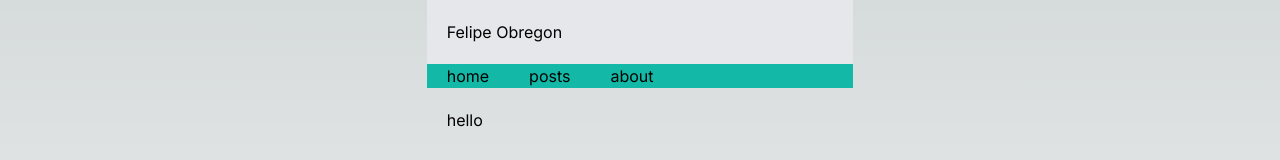
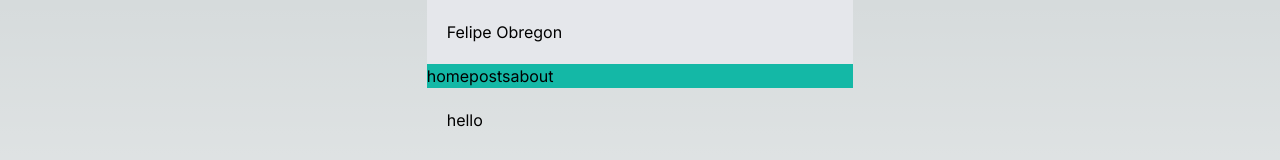
Before and after one commit to felipeobregon/p10-blog, a Next.js app: page / in a window 1280 px wide. Shown: the top 160 px of the page. Built offline with nearby package versions, Linux system fonts and the light colour scheme.

Commit message:
remove wrapping div

```diff
--- a/src/components/navbar.tsx
+++ b/src/components/navbar.tsx
@@ -8,11 +8,9 @@ export default function Navbar() {
     ];
 
     return (
-        <nav className="flex py-0 bg-teal-500">
+        <nav className="flex bg-teal-500">
             {pages.map((page, index) => (
-                <div key={index} >
-                    <Link className="hover:bg-teal-700 px-5" href={page.url}>{page.name}</Link>
-                </div>
+                <Link key={index} className="hover:bg-teal-700" href={page.url}>{page.name}</Link>
             ))}
         </nav>
     );
```
